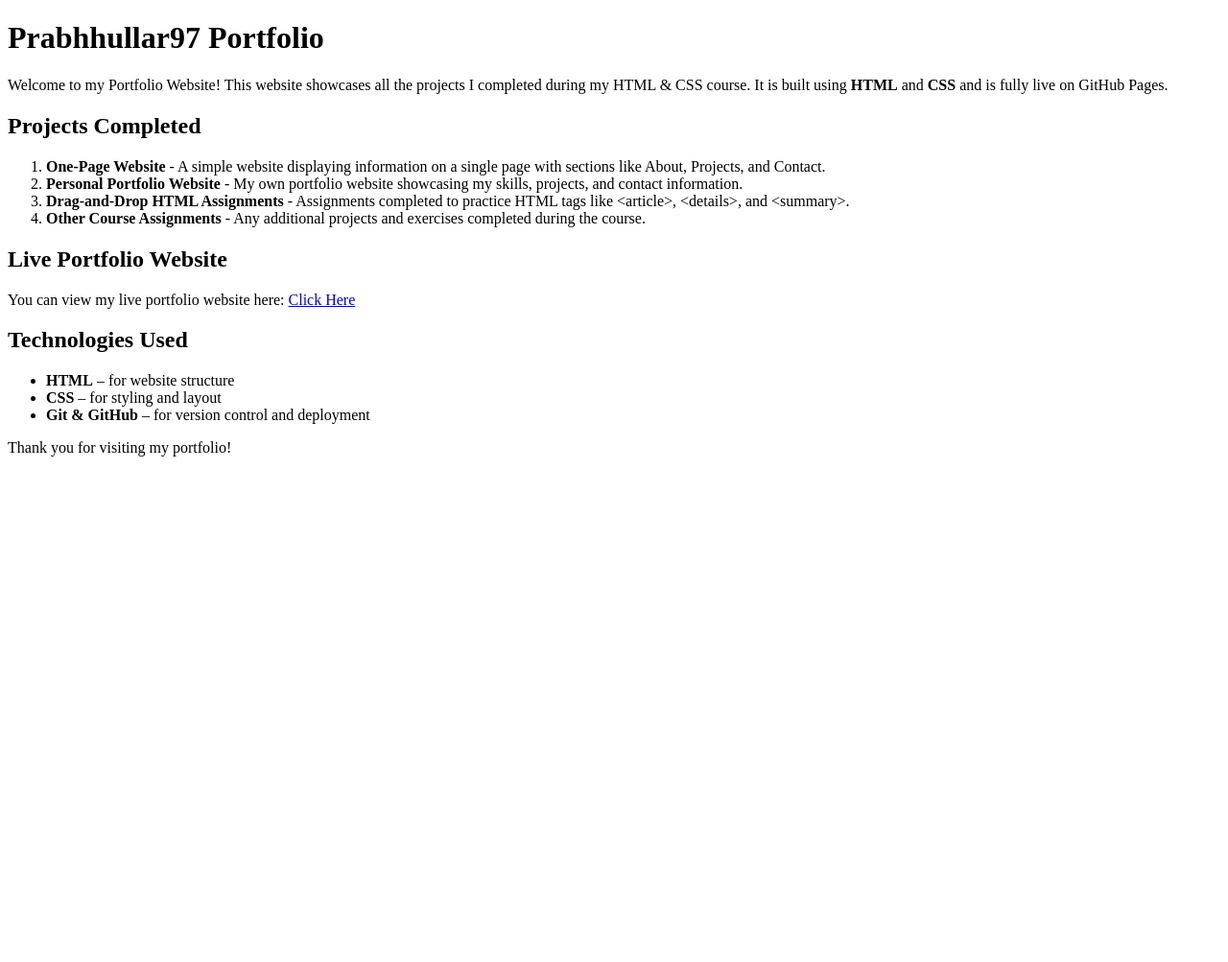
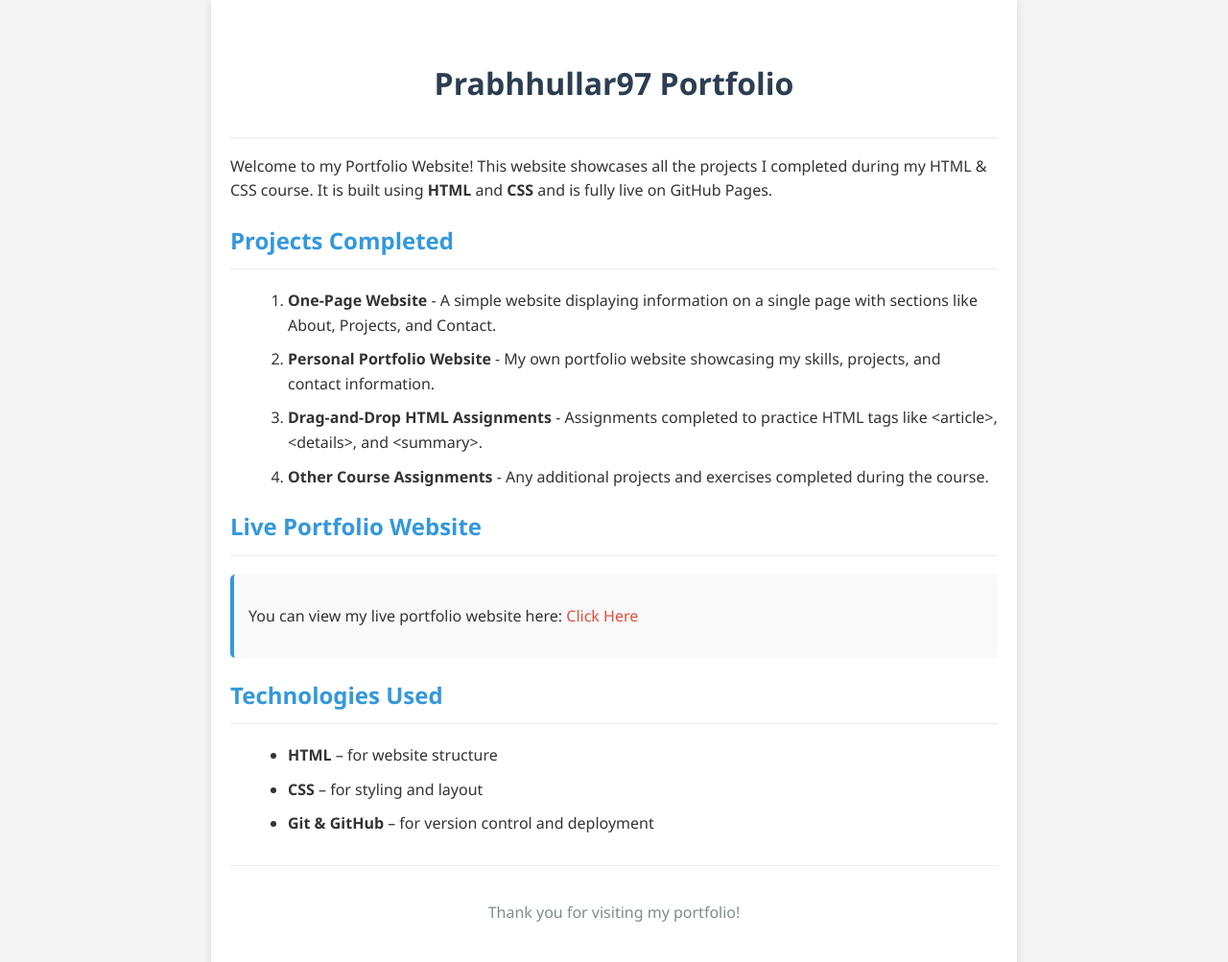
Before and after one commit to Prabhbhullar97/portfolio-website, a plain HTML site: page index.html in a window 1280 px wide. Shown: the whole page at 96% size. Before the commit the page ends 800 px from the top, so only its background shows below. Drawn offline with Linux system fonts and the light colour scheme.

Commit message:
Update index.html

```diff
--- a/index.html
+++ b/index.html
@@ -4,10 +4,86 @@
   <meta charset="UTF-8">
   <meta name="viewport" content="width=device-width, initial-scale=1.0">
   <title>Prabhhullar97 Portfolio</title>
-  <link rel="stylesheet" href="style.css">
+  <style>
+    /* Basic styling for the portfolio */
+    body {
+      font-family: 'Segoe UI', Tahoma, Geneva, Verdana, sans-serif;
+      line-height: 1.6;
+      margin: 0;
+      padding: 0;
+      background-color: #f4f4f4;
+      color: #333;
+    }
+
+    .container {
+      max-width: 800px;
+      margin: 0 auto;
+      padding: 20px;
+      background-color: white;
+      box-shadow: 0 0 10px rgba(0,0,0,0.1);
+    }
+
+    header {
+      text-align: center;
+      padding: 20px 0;
+      border-bottom: 2px solid #f4f4f4;
+    }
+
+    h1 {
+      color: #2c3e50;
+      margin-bottom: 10px;
+    }
+
+    h2 {
+      color: #3498db;
+      border-bottom: 1px solid #eee;
+      padding-bottom: 10px;
+    }
+
+    p {
+      margin-bottom: 15px;
+    }
+
+    a {
+      color: #e74c3c;
+      text-decoration: none;
+    }
+
+    a:hover {
+      text-decoration: underline;
+    }
+
+    ol, ul {
+      margin-left: 20px;
+      margin-bottom: 20px;
+    }
+
+    li {
+      margin-bottom: 10px;
+    }
+
+    .live-demo {
+      background-color: #f9f9f9;
+      padding: 15px;
+      border-radius: 5px;
+      border-left: 4px solid #3498db;
+    }
+
+    footer {
+      text-align: center;
+      margin-top: 30px;
+      padding: 20px;
+      border-top: 1px solid #eee;
+      color: #7f8c8d;
+    }
+  </style>
 </head>
 <body>
+  <div class="container">
+    <header>
       <h1>Prabhhullar97 Portfolio</h1>
+    </header>
+
     <p>Welcome to my Portfolio Website! This website showcases all the projects I completed during my HTML & CSS course. It is built using <strong>HTML</strong> and <strong>CSS</strong> and is fully live on GitHub Pages.</p>
 
     <h2>Projects Completed</h2>
@@ -19,7 +95,9 @@
     </ol>
 
     <h2>Live Portfolio Website</h2>
-  <p>You can view my live portfolio website here: <a href="https://github.com/Prabhbhullar97/portfolio-website.git">Click Here</a></p>
+    <div class="live-demo">
+      <p>You can view my live portfolio website here: <a href="https://prabhhullar97.github.io/portfolio-website/" target="_blank">Click Here</a></p>
+    </div>
 
     <h2>Technologies Used</h2>
     <ul>
@@ -28,6 +106,9 @@
       <li><strong>Git & GitHub</strong> – for version control and deployment</li>
     </ul>
 
+    <footer>
       <p>Thank you for visiting my portfolio!</p>
+    </footer>
+  </div>
 </body>
 </html>
```
Lines whose indentation alone changed are shown as unchanged.
